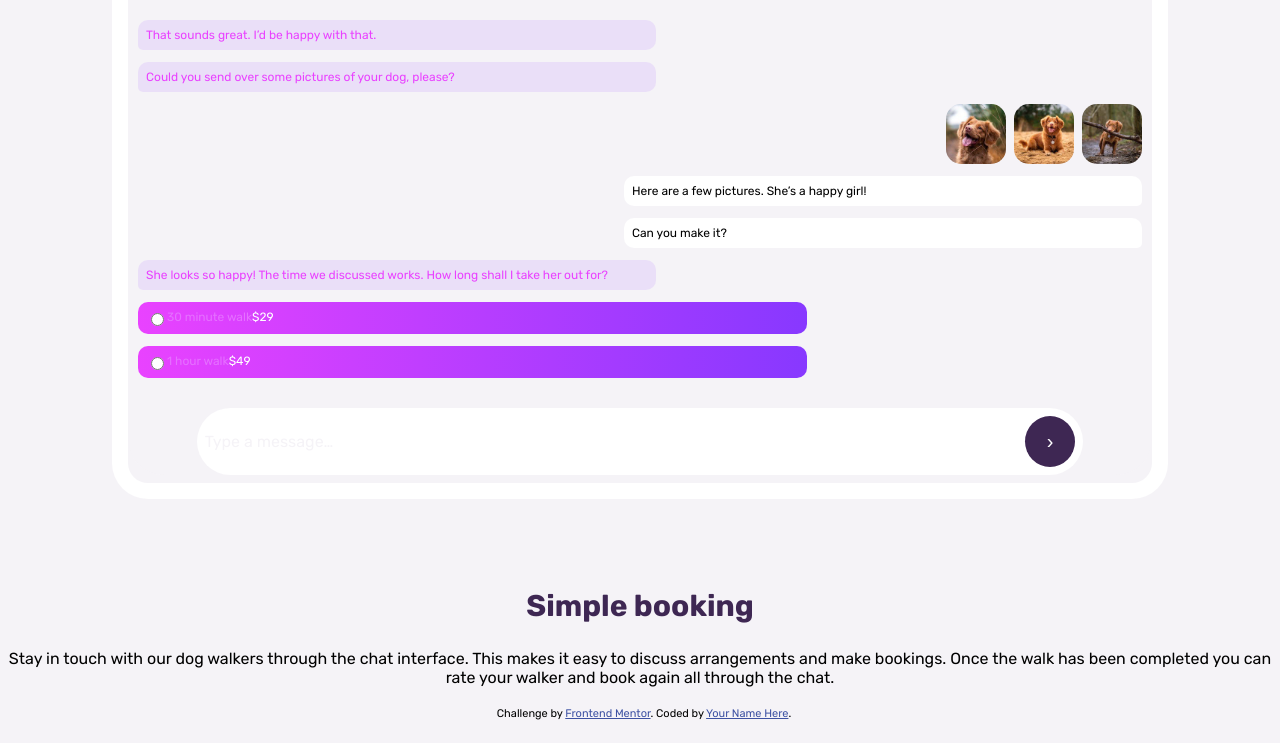
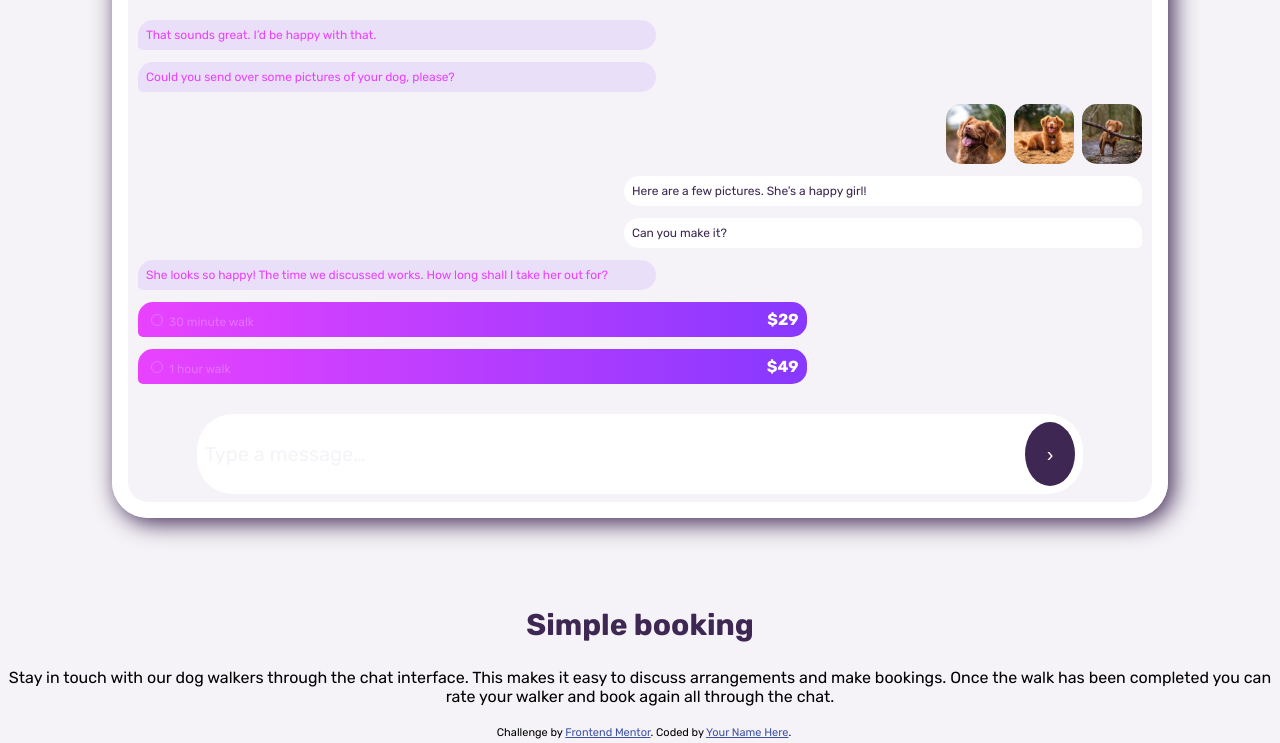
Before and after one commit to Holgermueller/chat-app-css-illustration-master, a plain HTML site: page index.html in a window 1280 px wide. Shown: the part 190-933 px from the top of the page. Drawn offline with Linux system fonts and the light colour scheme.

Commit message:
some more fine tuning of chat interface

```diff
--- a/index.html
+++ b/index.html
@@ -54,13 +54,25 @@
                 I take her out for?
               </p>
               <div class="price-select">
-                <input type="radio" name="price-option" id="$29" />
-                <label for="">30 minute walk</label>
+                <label for="price-option-one">
+                  <input
+                    type="radio"
+                    name="price-option"
+                    id="price-option-one"
+                  />
+                  30 minute walk</label
+                >
                 <p>$29</p>
               </div>
               <div class="price-select">
-                <input type="radio" name="price-option" id="$49" />
-                <label for="">1 hour walk</label>
+                <label for="price-option-two">
+                  <input
+                    type="radio"
+                    name="price-option"
+                    id="price-option-two"
+                  />
+                  1 hour walk</label
+                >
                 <p>$49</p>
               </div>
             </div>
--- a/styles.css
+++ b/styles.css
@@ -25,6 +25,7 @@ main {
   border-bottom-width: 16px;
   border-radius: 36px;
   background-color: transparent;
+  box-shadow: 5px 5px 23px hsl(271, 36%, 24%);
 }
 
 .smartphone:before {
@@ -102,8 +103,9 @@ h2,
   width: 50%;
   font-size: 12px;
   padding: 8px;
-  border-radius: 10px;
+  border-radius: 15px;
 }
+
 .chat p:nth-child(1),
 .chat p:nth-child(2),
 .chat p:nth-child(6) {
@@ -115,6 +117,7 @@ h2,
 .chat p:nth-child(4),
 .chat p:nth-child(5) {
   background-color: hsl(0, 0%, 100%);
+  color: hsl(271, 36%, 24%);
   margin-left: auto;
   border-bottom-right-radius: 5px;
 }
@@ -144,25 +147,35 @@ h2,
   );
   width: 65%;
   font-size: 12px;
-  border-radius: 10px;
-  color: hsl(0, 0%, 100%);
+  border-top-left-radius: 15px;
+  border-top-right-radius: 15px;
+  border-bottom-right-radius: 15px;
+  border-bottom-left-radius: 5px;
   display: flex;
+  align-items: center;
 }
 
 .price-select p {
   padding: 0;
   margin: 0;
-  text-align: left;
+  text-align: right;
   width: max-content;
+  font-size: 16px;
+  font-weight: 700;
+  color: hsl(0, 0%, 100%) !important;
 }
 
 input[type="radio"] {
-  width: max-content;
-  border-color: hsl(289, 100%, 72%);
-  background-color: transparent;
+  appearance: none;
+  vertical-align: baseline;
+  height: 12px;
+  width: 12px;
+  border-radius: 50%;
+  border: 1px solid hsl(289, 100%, 72%);
 }
 
 label {
+  margin-right: auto;
   color: hsl(289, 100%, 72%);
 }
 
@@ -171,6 +184,7 @@ label {
   margin: 8px auto;
   background-color: hsl(0, 0%, 100%);
   color: hsl(270, 20%, 96%);
+  font-size: 20px;
   padding: 8px;
   border-radius: 36px;
   display: flex;
```
